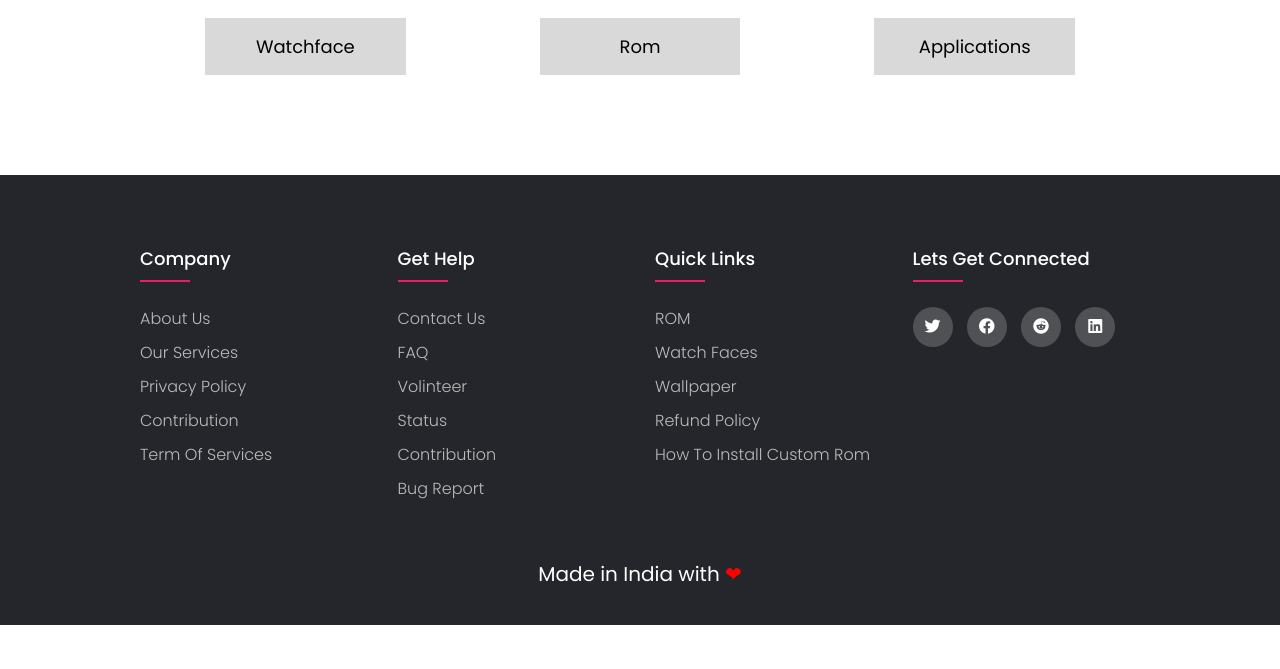
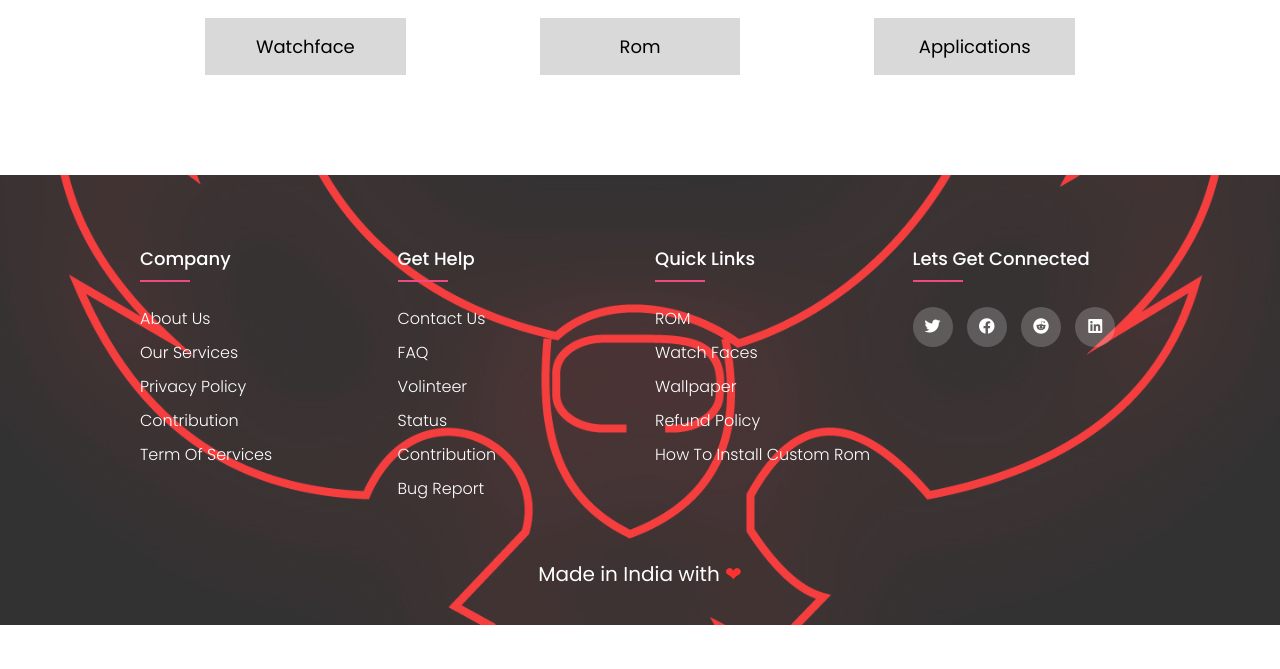
Before and after one commit to Ressurected-Bird/Website, a PHP site: page /Download.html in a window 1280 px wide. Shown: the part 539-1208 px from the top of the page. Run offline with PHP 8.4, Linux system fonts and the light colour scheme; some libraries are stand-ins or nearby versions.

Commit message:
Added the Wallpaper to footer

```diff
--- a/style/header_footer.css
+++ b/style/header_footer.css
@@ -79,15 +79,21 @@ ul{
 }
 
 .footer{
-    background-color: #24262b;
+    /* background-color: #24262b; */
     margin-top: auto;
     bottom: 0;
     top: 30;
     width: 100%;
     height: 450px;
     margin-top: 20px;
+    background-image: url("../images/fire_phoenix.jpg");
+    background-position: center;
+    background-size: cover;
+    background-clip: content-box;
+    opacity: 0.8;
 
   }
+
   .footer-col li a.active1{
     background: #1c1e22;
   }
@@ -122,7 +128,7 @@ ul{
     color: #ffffff;
     text-decoration: none;
     font-weight: 300;
-    color: #bbbbbb;
+    /* color: #bbbbbb; */
     display: block;
     transition: all 0.3s ease;
   }
```
Also changed, not shown: images/fire_phoenix.jpg (added).
